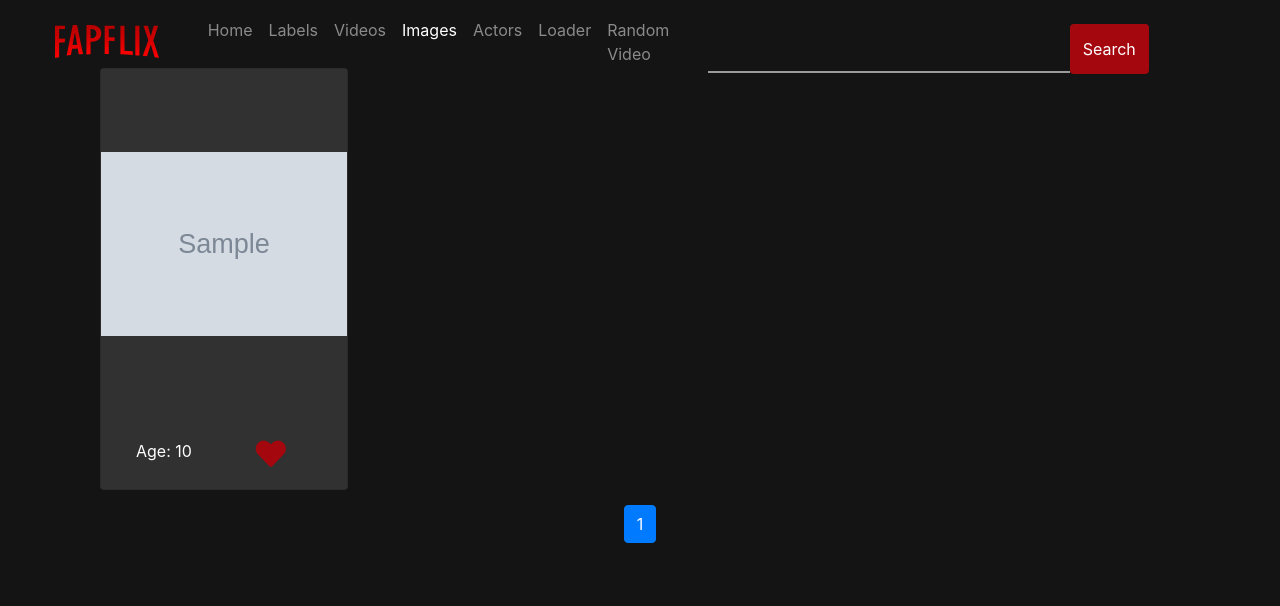
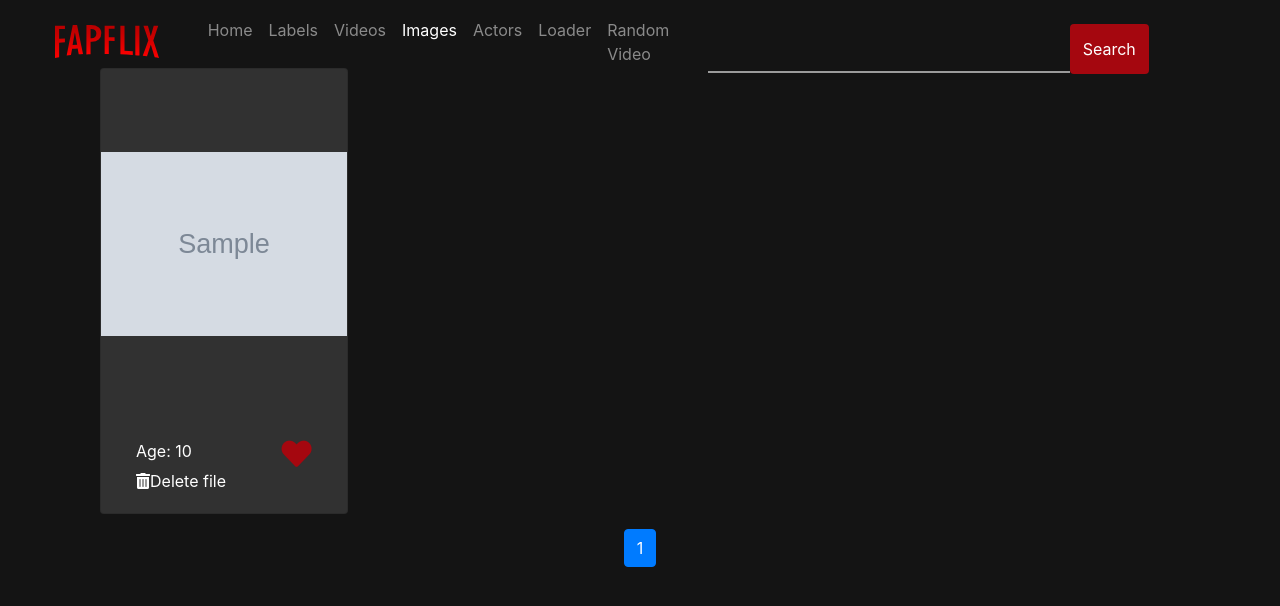
Before and after one commit to EinAeffchen/Smol, a Django app: page /imageOverview/ in a window 1280 px wide. Shown: the top 606 px of the page. Run offline with Django 3.2, Linux system fonts and the light colour scheme; tables that the repository leaves empty hold one stand-in row (values such as "Sample post"); grey boxes marked "Sample" are stand-in pictures; parts of the project's set-up code (start-up, migrations or seed data) failed here and were passed over; some libraries are stand-ins or nearby versions.

Commit message:
Add image removal, fix actor deletion

```diff
--- a/fapflix/fapflix/urls.py
+++ b/fapflix/fapflix/urls.py
@@ -14,9 +14,11 @@ Including another URLconf
     2. Add a URL to urlpatterns:  path('blog/', include('blog.urls'))
 """
 from django.contrib import admin
-from django.urls import path, include
+from django.contrib.staticfiles import views
+from django.urls import path, include, re_path
 from django.conf import settings
 from django.conf.urls.static import static
+from django.contrib.staticfiles.urls import staticfiles_urlpatterns
 import debug_toolbar
 
 urlpatterns = [
@@ -25,4 +27,8 @@ urlpatterns = [
     path("__debug__/", include(debug_toolbar.urls)),
 ]
 if settings.DEBUG:
-    urlpatterns += static(settings.MEDIA_URL, document_root=settings.MEDIA_ROOT)
+    urlpatterns += staticfiles_urlpatterns()
+    # urlpatterns += [
+    #     re_path(r"^static/(?P<path>.*)$", views.serve),
+    # ]
+    # urlpatterns += static(settings.MEDIA_URL, document_root=settings.MEDIA_ROOT)
--- a/fapflix/viewer/models.py
+++ b/fapflix/viewer/models.py
@@ -106,6 +106,26 @@ class Images(models.Model):
     labels = models.ManyToManyField(Labels)
     actor_age = models.IntegerField(null=True)
 
+    def _delete_faces(self):
+        path = Path("/srv/data/fapflix/media/images/faces")
+        faces = path.glob(f"image_{self.id}.jpg")
+        for face in faces:
+            face.unlink()
+            print(f"Deleted face: {face}")
+        full_face = path.parent / "full_faces" / f"image_{self.id}_face.jpg"
+        if full_face.is_file():
+            full_face.unlink()
+
+    def delete_full(self):
+        obj = Path(self.path)
+        print(f"Deleting {self.id}...")
+        try:
+            obj.unlink()
+        except (PermissionError, FileNotFoundError) as e:
+            print("Couldn't delete, file busy or already deleted.")
+        self._delete_faces()
+        self.delete()
+
     def clean(self):
         if not self.file_exists():
             self.delete()
@@ -148,5 +168,19 @@ class Actors(models.Model):
         else:
             return
 
+    def _delete_actor_profile(self):
+        media_path = Path("/srv/data/fapflix/media/")
+        profile_path = media_path / str(self.avatar)
+        print(profile_path)
+        try:
+            profile_path.unlink()
+        except (PermissionError, FileNotFoundError) as e:
+            print("Couldn't delete, file busy or already deleted.")
+
+    def delete_full(self):
+        print(f"Deleting {self.id}...")
+        self._delete_actor_profile()
+        self.delete()
+
     def __str__(self):
         return f"{self.forename} - {self.surname} - {self.birth_year}"
--- a/fapflix/viewer/static/viewer/css/nflix.css
+++ b/fapflix/viewer/static/viewer/css/nflix.css
@@ -633,7 +633,7 @@ a {
     border: 1px solid #a5070f;
     border-radius: 1px 3px 3px 1px;
     box-shadow: inset 0 1px #be3239, 0 1px 2px rgba(0, 0, 0, 0.21);
-    max-width: 100px;
+    max-width: 100%;
 }
 
 .fa-star {
--- a/fapflix/viewer/templates/viewer/overview_images.html
+++ b/fapflix/viewer/templates/viewer/overview_images.html
@@ -20,13 +20,15 @@
                     </div>
                     <div class="col-lg-5 offset-1">
                         {% if image.favorite %}
-                        <a class='float-left video-info-obj' image-id="{{image.id}}" id='rem-fav'
+                        <a class='float-right video-info-obj' image-id="{{image.id}}" id='rem-fav'
                             onclick=remfav(this)><i class="fas fa-heart"></i></a>
                         {% else %}
-                        <a class='float-left video-info-obj' image-id="{{image.id}}" id='add-fav'
+                        <a class='float-right video-info-obj' image-id="{{image.id}}" id='add-fav'
                             onclick=addfav(this)><i class="far fa-heart"></i></a>
                         {% endif %}
                     </div>
+                    <div class="col-lg-12"><a onclick="remImage(this)" class="delete-icon" image-id="{{image.id}}"><i
+                                class="fas fa-trash-alt"></i>Delete file</a></div>
                 </div>
             </div>
         </div>
@@ -81,5 +83,19 @@
         button.setAttribute("image-id", imageid);
         $(button).children()[0].setAttribute("class", "far fa-heart");
     }
+    function remImage(button) {
+        imageid = button.getAttribute("image-id");
+        console.log(imageid);
+        $.ajax({
+            url: "{% url 'viewer:rem-image' %}",
+            method: "POST",
+            data: {
+                image_id: imageid
+            }, success: function (data) {
+                location.reload();
+            }
+        })
+        console.log("Send post request!")
+    }
 </script>
 {% endblock %}
--- a/fapflix/viewer/urls.py
+++ b/fapflix/viewer/urls.py
@@ -39,6 +39,7 @@ urlpatterns = [
         name="rem_favorite_image",
     ),
     path("remvid/", views.rem_video, name="rem_video"),
+    path("remimage/", views.rem_image, name="rem-image"),
     path("search/", views.SearchView.as_view(), name="search"),
     path("video/<int:pk>/", views.VideoView.as_view(), name="video"),
     path("videoOverview/", views.VideoOverview.as_view(), name="video-overview"),
```
